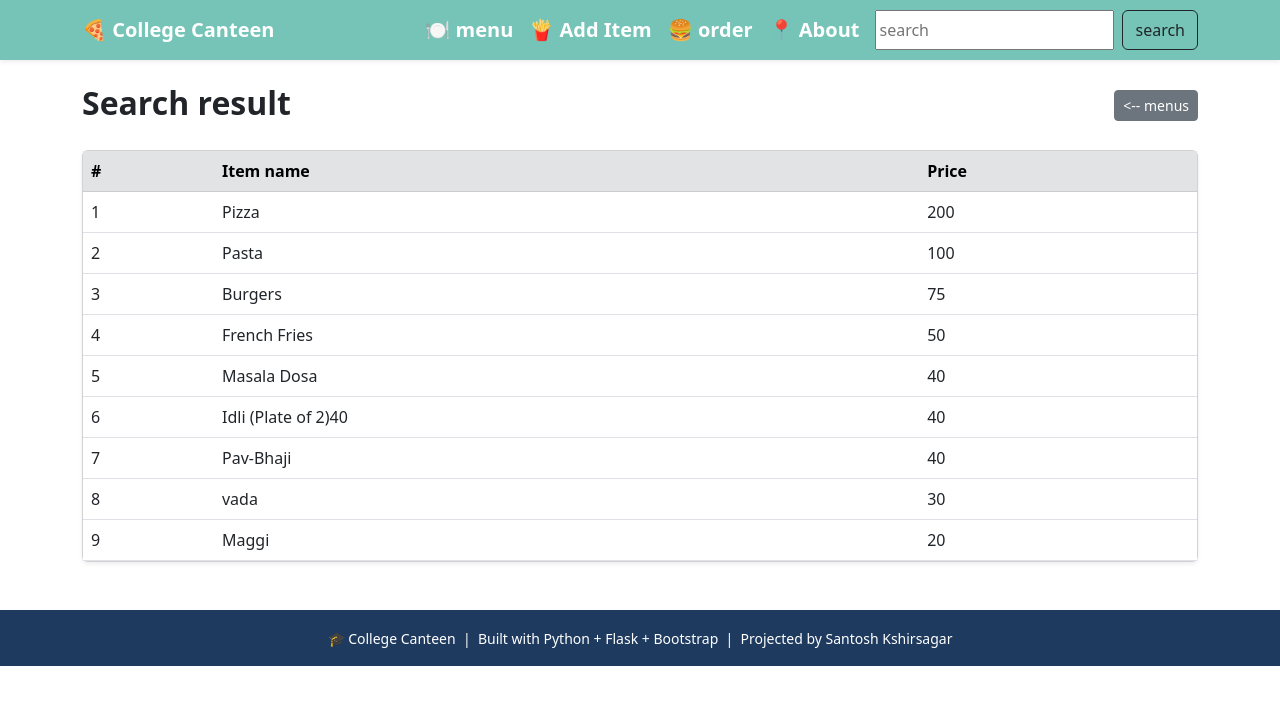
After one commit to santoshkshirsagar8989-cyber/PYTHON_PROGRAMS, a Flask app: page /search in a window 1280 px wide. The commit adds this page. Shown: the top 705 px of the page. Run offline with Flask 3, Linux system fonts and the light colour scheme; data comes from the database, SQL or seed files in the repository; both versions use the stored data as it was after the commit.

Commit message:
we create search.html & basic of javascript

```diff
--- a/app.py
+++ b/app.py
@@ -90,6 +90,24 @@ def add_item():
 
     return render_template('add_item.html')
 
+
+
+@app.route("/search")
+def search():
+    q=request.args.get('q','')
+    conn = get_db_menus()
+
+    if q:
+        menu = conn.execute('''SELECT * FROM menus WHERE
+                                name LIKE ?
+                                OR price LIKE ?''',
+                                (f'%{q}%', f'%{q}%')).fetchall()
+    else:
+        menu = conn.execute('SELECT * FROM menus ORDER BY price DESC').fetchall()
+    conn.close()
+    return render_template("search.html", menus=menu, query=q)
+
+
 if __name__ == "__main__":
     init_db_menus()
     init_db_orders()
--- a/templates/base.html
+++ b/templates/base.html
@@ -56,6 +56,11 @@
                 <a class="navbar-brand fw-bold fs-5 me-3" href="{{url_for('add_item')}}"> 🍟 Add Item</a>
                 <a class="navbar-brand fw-bold fs-5 me-3" href="{{url_for('order')}}"> 🍔 order</a>
                 <a class="navbar-brand fw-bold fs-5 me-3" href="{{url_for('about')}}">📍 About</a>
+                <form class="d-flex" action="{{url_for('search')}}" method="GET">
+                    <input class="from-control me-2" type="search" placeholder="search" name="q">
+                    <button class="btn btn-outline-dark" type="submit">search</button>
+                </form>
+
             </div>
         </div>
     </nav>
@@ -67,6 +72,7 @@
             {{ message }}
             <button type="button" class="btn-close" data-bs-dismiss="alert" aria-label="Close"></button>
             </div>
+
         {% endfor %}
     {% endif %}
     {% endwith %}
@@ -75,6 +81,7 @@
      {% endblock %}
     </div>
 </body>
+
      <footer style="background-color: #1e3a5f;" class="text-white text-center py-3 mt-5">
         <small>
             🎓 College Canteen &nbsp;|&nbsp;
--- a/templates/home.html
+++ b/templates/home.html
@@ -5,9 +5,8 @@
           rel="stylesheet">
 {% block content %}
 <div class="image-container text-center my-3">
-    <img class="img-fluid" src=C:\PYTHON></img>
 </div>
-<div class="card shadow">
+<div class="card shadow card hover">
     <div class="p-3 mb-4 bg-body-tertiary rounded">
         <h1 class="text-body-secondary">Welcome to collage canteen</h1>
             <a href="{{url_for('menu')}}" class="btn btn-primary">menu</a>
--- /dev/null
+++ b/templates/search.html
@@ -0,0 +1,45 @@
+{% extends "base.html" %}
+
+{% block title %}Search{% endblock %}
+
+{% block content %}
+<div class="d-flex justify-content-between align-items-center mb-4">
+  <h2 class="fw-bold mb-1">Search result</h2>
+  <a href="{{url_for('menu')}}" class="btn btn-secondary btn-sm"><-- menus</a>
+</div>
+{% if query %}
+<div class="alert alert-info justify-content-between align-items-center">
+  <span>
+    <strong>{{query}}</strong>
+    <strong>{{ menuss|length  }} result {{ 's' if menus|length != 1 }}</strong>
+  </span>
+  <a href="{{url_for('search')}}" class="btn btn-secondary btn-sm">Clear</a>
+</div>
+{% endif %}
+{% if menus %}
+<div class="card shadow-sm">
+  <div class="table-responsive">
+    <table class="table table-hover mb-0">
+      <thead class="table-secondary">
+        <tr>
+          <th>#</th>
+          <th>Item name</th>
+          <th>Price</th>
+        </tr>
+      </thead>
+      <tbody>
+        {% for item in menus %}
+        <tr class="align-middle">
+          <td>{{ loop.index }}</td>
+          <td>{{ item.name }}</td>
+          <td>{{ item.price }}</td>
+        </tr>
+        {% endfor %}
+      </tbody>
+    </table>
+  </div>
+</div>
+{% else %}
+<p>No results found.</p>
+{% endif %}
+{% endblock %}
```
Also changed, not shown: student.html (deleted, +0 -34 lines), templates/js_test.html (added, +13 -0 lines), templates/menu.html (+5 -3 lines), myorder.db.
